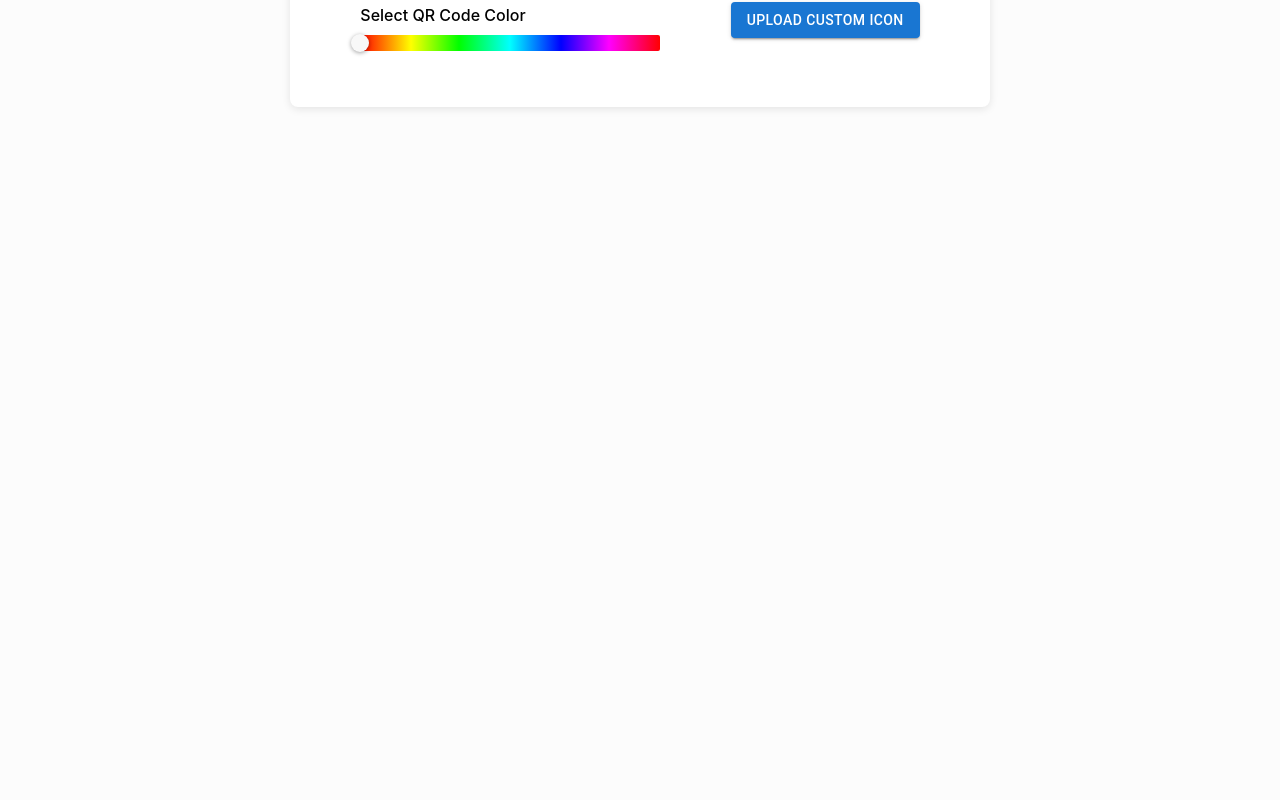
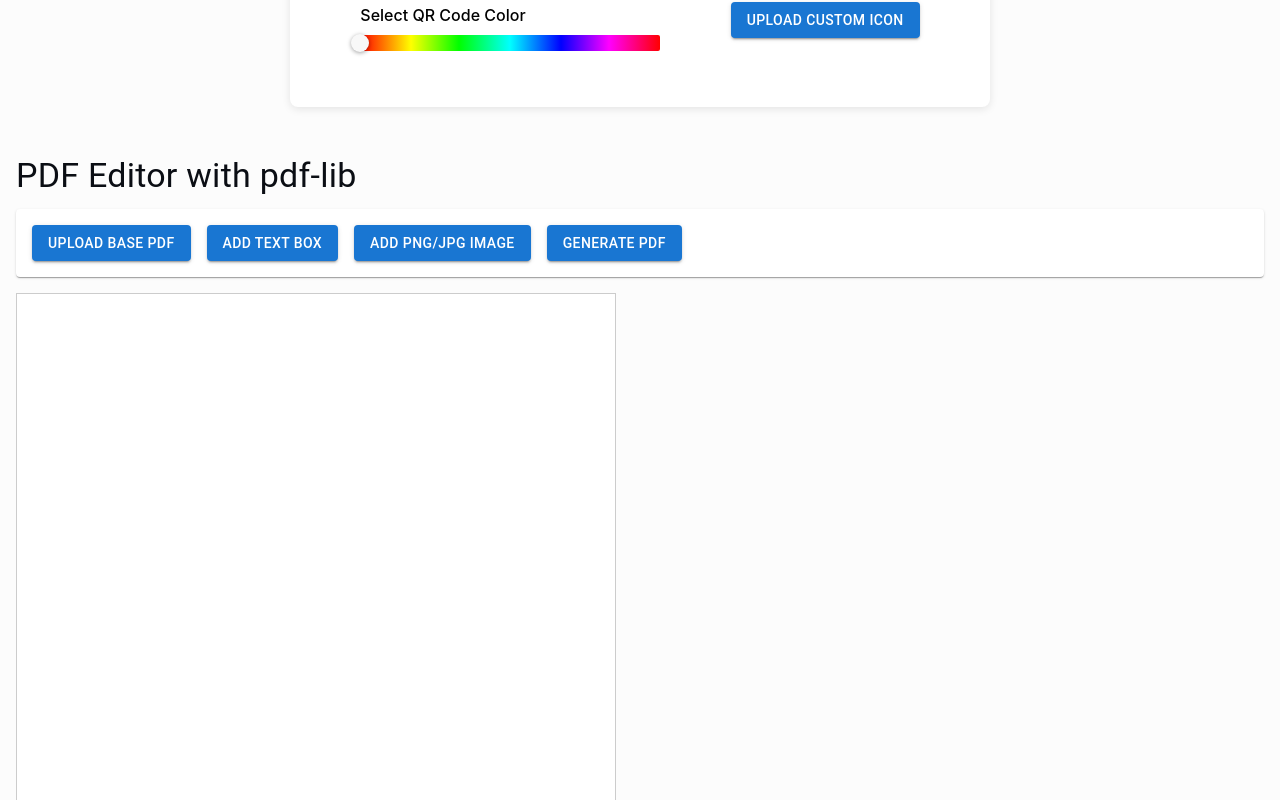
Before and after one commit to Rezlang/qr_frontend, a React (Create React App) app: page / in a window 1280 px wide. Shown: the part 1300-2100 px from the top of the page. Before the commit the page ends 1439 px from the top, so only its background shows below. Built offline with nearby package versions, Linux system fonts and the light colour scheme.

Commit message:
shitty pdf editor component

```diff
--- a/package.json
+++ b/package.json
@@ -11,10 +11,13 @@
     "chart.js": "^4.4.7",
     "cra-template": "1.2.0",
     "html2canvas": "^1.4.1",
+    "pdf-lib": "^1.17.1",
     "react": "^18.3.1",
     "react-chartjs-2": "^5.3.0",
     "react-color": "^2.19.3",
     "react-dom": "^18.3.1",
+    "react-draggable": "^4.4.6",
+    "react-pdf": "^9.2.1",
     "react-qr-code": "^2.0.15",
     "react-router-dom": "^7.1.5",
     "react-scripts": "^5.0.1",
--- /dev/null
+++ b/src/components/PdfEditor/PdfEditor.jsx
@@ -0,0 +1,260 @@
+import React, { useState } from 'react';
+import { PDFDocument, rgb } from 'pdf-lib';
+import { Button, Box, Typography, Paper, TextField } from '@mui/material';
+import Draggable from 'react-draggable';
+
+const PdfEditor = () => {
+  // State for annotations (text and image objects)
+  const [annotations, setAnnotations] = useState([]);
+  // Holds the URL for the generated PDF for download/display
+  const [pdfUrl, setPdfUrl] = useState(null);
+
+  // New state for base PDF file, its blob URL, and dimensions
+  const [basePdf, setBasePdf] = useState(null);
+  const [basePdfUrl, setBasePdfUrl] = useState(null);
+  const [pdfDimensions, setPdfDimensions] = useState({ width: 600, height: 800 });
+
+  // Add a text box annotation
+  const handleAddTextBox = () => {
+    const newAnnotation = {
+      id: Date.now(),
+      type: 'text',
+      text: 'Edit me',
+      x: 50,
+      y: 50,
+    };
+    setAnnotations([...annotations, newAnnotation]);
+  };
+
+  // Handle image upload for annotation
+  const handleAddImage = (e) => {
+    const file = e.target.files[0];
+    if (file) {
+      const url = URL.createObjectURL(file);
+      const newAnnotation = {
+        id: Date.now(),
+        type: 'image',
+        file, // will be used by pdf-lib (must be a PNG or JPG)
+        url,  // used for preview in the UI
+        x: 100,
+        y: 100,
+      };
+      setAnnotations([...annotations, newAnnotation]);
+    }
+  };
+
+  // Upload a base PDF to start with
+  const handleUploadBasePdf = async (e) => {
+    const file = e.target.files[0];
+    if (file) {
+      setBasePdf(file);
+      const url = URL.createObjectURL(file);
+      setBasePdfUrl(url);
+
+      // Load the PDF with pdf-lib to extract the first page's dimensions
+      const arrayBuffer = await file.arrayBuffer();
+      const pdfDoc = await PDFDocument.load(arrayBuffer);
+      const page = pdfDoc.getPages()[0];
+      setPdfDimensions({ width: page.getWidth(), height: page.getHeight() });
+    }
+  };
+
+  // Update annotation position after dragging
+  const updateAnnotationPosition = (id, x, y) => {
+    setAnnotations(annotations.map((ann) => {
+      if (ann.id === id) {
+        return { ...ann, x, y };
+      }
+      return ann;
+    }));
+  };
+
+  // Update text for text annotations
+  const updateAnnotationText = (id, text) => {
+    setAnnotations(annotations.map((ann) => {
+      if (ann.id === id) {
+        return { ...ann, text };
+      }
+      return ann;
+    }));
+  };
+
+  // Generate the final PDF using pdf-lib
+  const handleGeneratePdf = async () => {
+    let pdfDoc, page, pageWidth, pageHeight;
+
+    if (basePdf) {
+      // Load the uploaded base PDF
+      const basePdfBytes = await basePdf.arrayBuffer();
+      pdfDoc = await PDFDocument.load(basePdfBytes);
+      // For simplicity, we annotate only the first page
+      page = pdfDoc.getPages()[0];
+      pageWidth = page.getWidth();
+      pageHeight = page.getHeight();
+    } else {
+      // If no base PDF was uploaded, create a new PDF with default dimensions
+      pdfDoc = await PDFDocument.create();
+      page = pdfDoc.addPage([pdfDimensions.width, pdfDimensions.height]);
+      pageWidth = pdfDimensions.width;
+      pageHeight = pdfDimensions.height;
+    }
+
+    // Loop through each annotation and add it to the PDF
+    for (const ann of annotations) {
+      if (ann.type === 'text') {
+        // Convert UI y (top-left origin) to PDF y (bottom-left origin)
+        page.drawText(ann.text, {
+          x: ann.x,
+          y: pageHeight - ann.y,
+          size: 12,
+          color: rgb(0, 0, 0),
+        });
+      } else if (ann.type === 'image') {
+        // Read the image file as an ArrayBuffer
+        const imageBytes = await ann.file.arrayBuffer();
+        let image;
+        if (ann.file.type === 'image/png') {
+          image = await pdfDoc.embedPng(imageBytes);
+        } else if (ann.file.type === 'image/jpeg' || ann.file.type === 'image/jpg') {
+          image = await pdfDoc.embedJpg(imageBytes);
+        } else {
+          // Skip unsupported image types
+          continue;
+        }
+        // Scale the image (here, we scale to 50% of its original size)
+        const { width, height } = image.scale(0.5);
+        // Adjust y-coordinate for PDF (subtract image height)
+        const pdfY = pageHeight - ann.y - height;
+        page.drawImage(image, {
+          x: ann.x,
+          y: pdfY,
+          width,
+          height,
+        });
+      }
+    }
+
+    // Serialize the PDF document to bytes and create a blob URL for download
+    const pdfBytes = await pdfDoc.save();
+    const blob = new Blob([pdfBytes], { type: 'application/pdf' });
+    const url = URL.createObjectURL(blob);
+    setPdfUrl(url);
+  };
+
+  return (
+    <Box sx={{ p: 2 }}>
+      <Typography variant="h4" gutterBottom>
+        PDF Editor with pdf-lib
+      </Typography>
+
+      {/* Controls */}
+      <Paper sx={{ p: 2, mb: 2 }}>
+        <Button variant="contained" component="label" sx={{ mr: 2 }}>
+          Upload Base PDF
+          <input
+            type="file"
+            accept="application/pdf"
+            hidden
+            onChange={handleUploadBasePdf}
+          />
+        </Button>
+
+        <Button variant="contained" sx={{ mr: 2 }} onClick={handleAddTextBox}>
+          Add Text Box
+        </Button>
+
+        <Button variant="contained" component="label" sx={{ mr: 2 }}>
+          Add PNG/JPG Image
+          <input
+            type="file"
+            accept="image/png, image/jpeg"
+            hidden
+            onChange={handleAddImage}
+          />
+        </Button>
+
+        <Button variant="contained" onClick={handleGeneratePdf}>
+          Generate PDF
+        </Button>
+      </Paper>
+
+      {/* Editor area */}
+      <Box
+        sx={{
+          position: 'relative',
+          width: pdfDimensions.width,
+          height: pdfDimensions.height,
+          border: '1px solid #ccc',
+          backgroundColor: 'white',
+        }}
+      >
+        {/* Display the base PDF as a background if uploaded */}
+        {basePdfUrl && (
+          <embed
+            src={basePdfUrl}
+            type="application/pdf"
+            style={{
+              position: 'absolute',
+              top: 0,
+              left: 0,
+              width: '100%',
+              height: '100%',
+              pointerEvents: 'none',
+            }}
+          />
+        )}
+
+        {/* Render draggable annotations */}
+        {annotations.map((ann) => (
+          <Draggable
+            key={ann.id}
+            defaultPosition={{ x: ann.x, y: ann.y }}
+            onStop={(e, data) =>
+              updateAnnotationPosition(ann.id, data.x, data.y)
+            }
+          >
+            <Box
+              sx={{
+                position: 'absolute',
+                border: '1px dashed #000',
+                p: 1,
+                backgroundColor: ann.type === 'text'
+                  ? 'rgba(255,255,255,0.7)'
+                  : 'transparent',
+                cursor: 'move',
+              }}
+            >
+              {ann.type === 'text' ? (
+                <TextField
+                  variant="standard"
+                  value={ann.text}
+                  onChange={(e) =>
+                    updateAnnotationText(ann.id, e.target.value)
+                  }
+                />
+              ) : (
+                <img
+                  src={ann.url}
+                  alt="annotation"
+                  style={{ maxWidth: '100px', maxHeight: '100px' }}
+                />
+              )}
+            </Box>
+          </Draggable>
+        ))}
+      </Box>
+
+      {/* Display download link for the generated PDF */}
+      {pdfUrl && (
+        <Box sx={{ mt: 2 }}>
+          <Typography variant="h6">Generated PDF:</Typography>
+          <a href={pdfUrl} target="_blank" rel="noopener noreferrer">
+            Download PDF
+          </a>
+        </Box>
+      )}
+    </Box>
+  );
+};
+
+export default PdfEditor;
--- a/src/pages/Home.js
+++ b/src/pages/Home.js
@@ -3,6 +3,7 @@ import React from 'react';
 import SignIn from '../components/signin/signin';
 import UrlShortener from '../components/URLShortener/URLShortener';
 import QRGenerator from '../components/QRGenerator/QRGenerator';
+import PdfEditor from '../components/PdfEditor/PdfEditor';
 
 
 const Home = () => {
@@ -14,6 +15,7 @@ const Home = () => {
       <SignIn />
       <UrlShortener />
       <QRGenerator />
+      <PdfEditor />
     </div>
   );
 };
```
Also changed, not shown: src/components/PdfEditor/worker.mjs (added), 1 other file (tests, documents, lock files or other folders).
